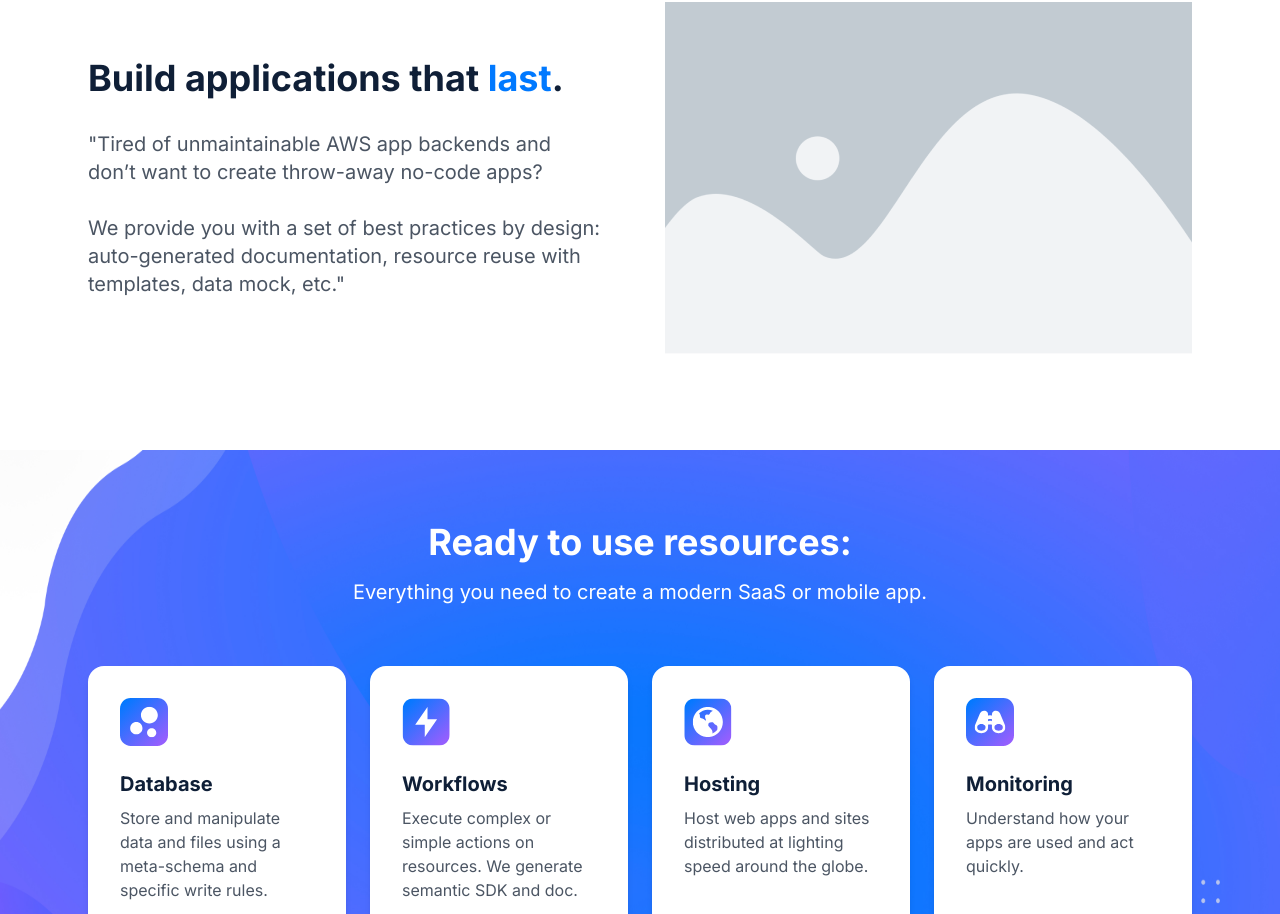
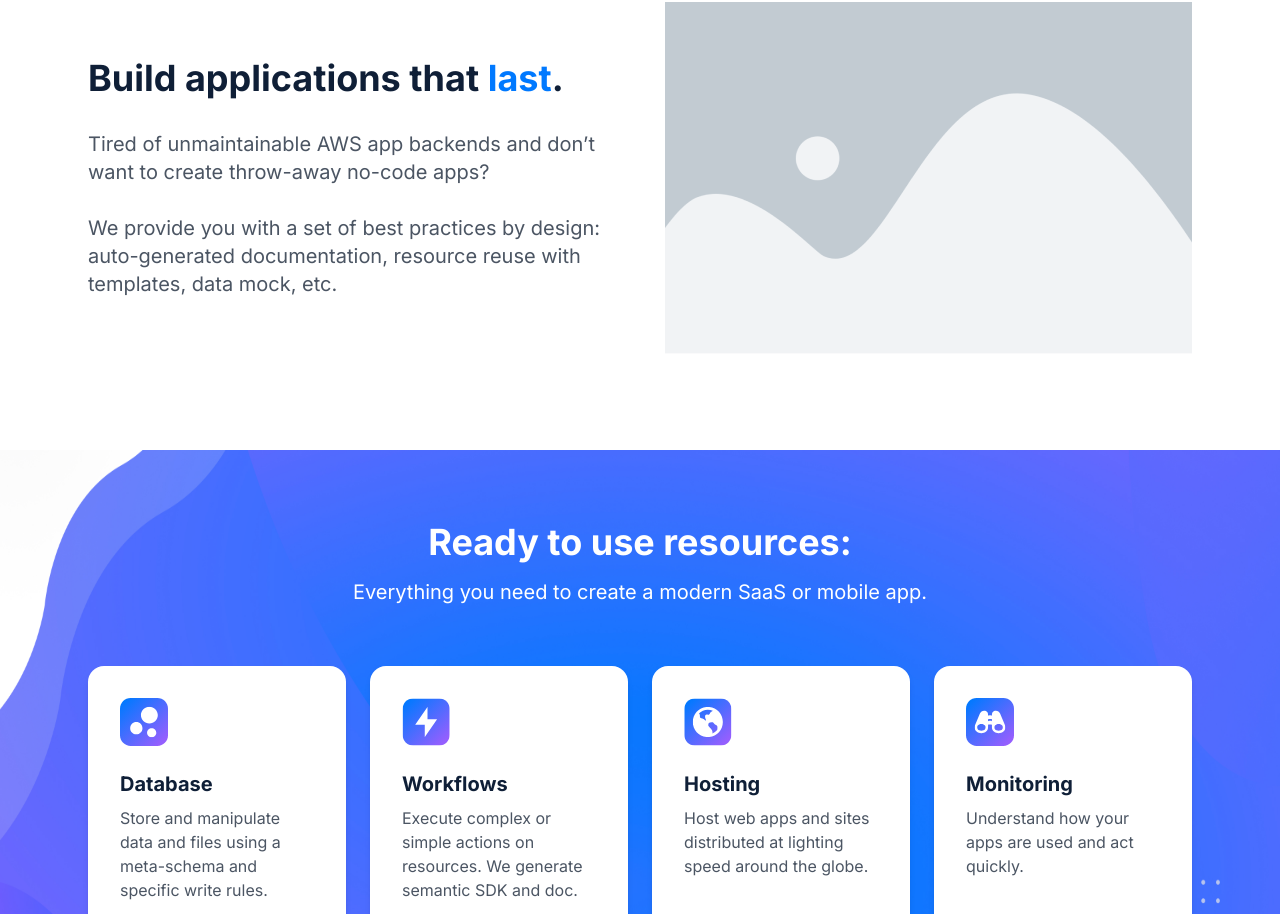
Before and after one commit to owlgrid/owl-landing-webFront, a Next.js app: page / in a window 1280 px wide. Shown: the part 1790-2704 px from the top of the page. Built offline with nearby package versions, Linux system fonts and the light colour scheme.

Commit message:
quote fix for deploy

```diff
--- a/pages/index.js
+++ b/pages/index.js
@@ -125,8 +125,8 @@ export default function Home() {
           />
           <Feature
             heading={<>Build applications that <span className='text-blue'>last</span>.</>}
-            description={<>"Tired of unmaintainable AWS app backends and don’t want to create throw-away no-code apps?<br /><br />
-            We provide you with a set of best practices by design: auto-generated documentation, resource reuse with templates, data mock, etc."</>}
+            description={<>Tired of unmaintainable AWS app backends and don’t want to create throw-away no-code apps?<br /><br />
+            We provide you with a set of best practices by design: auto-generated documentation, resource reuse with templates, data mock, etc.</>}
             src="/placeholder.png"
             alt="Placeholder"
           />
@@ -193,7 +193,7 @@ export default function Home() {
             <div className='space-y-6 sm:space-y-12'>
               <h2 className='text-primary md:text-white'>Hello App Builders 👋🏻</h2>
               <div className='max-w-prose md:max-w-md space-y-4'>
-                <p className='md:text-white'>We believe that building applications is a complete skill. Today, applications are built by two separate jobs: the "products" and the "techs". This leads to latency and inaccuracies. We need to change this way of working.</p>
+                <p className='md:text-white'>We believe that building applications is a complete skill. Today, applications are built by two separate jobs: the &quot;products&quot; and the &quot;techs&quot;. This leads to latency and inaccuracies. We need to change this way of working.</p>
                 <p className='md:text-white'>OwlGrid answers this problem. Having both strong product skills (user experience) and technical skills (how applications works), App Builders job is to quickly create powerful applications that respond very precisely to user needs.</p>
                 <p className='md:text-white'>We built OwlGrid to give App Builders the right tool to put their potential to work.</p>
               </div>
```
